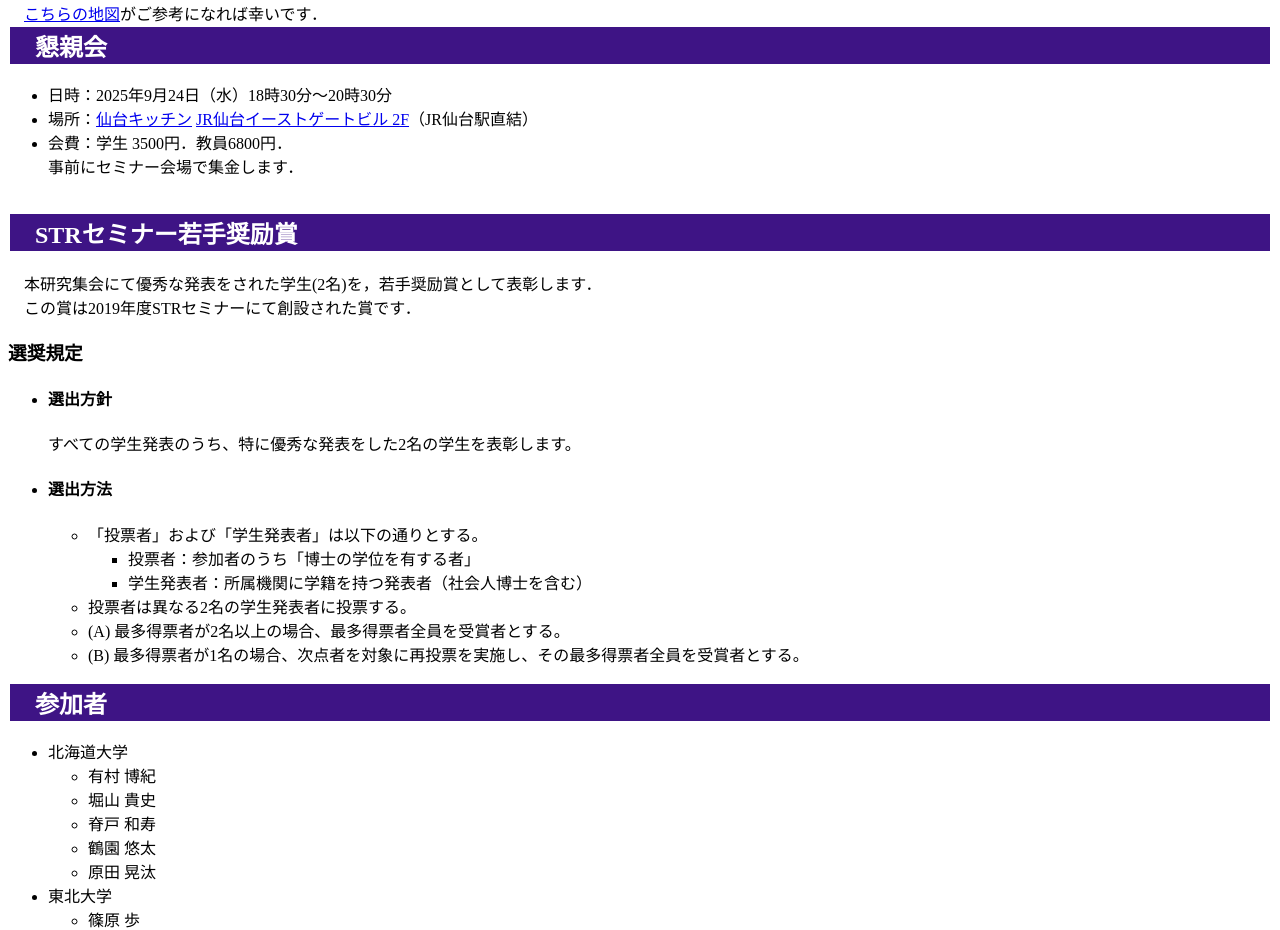
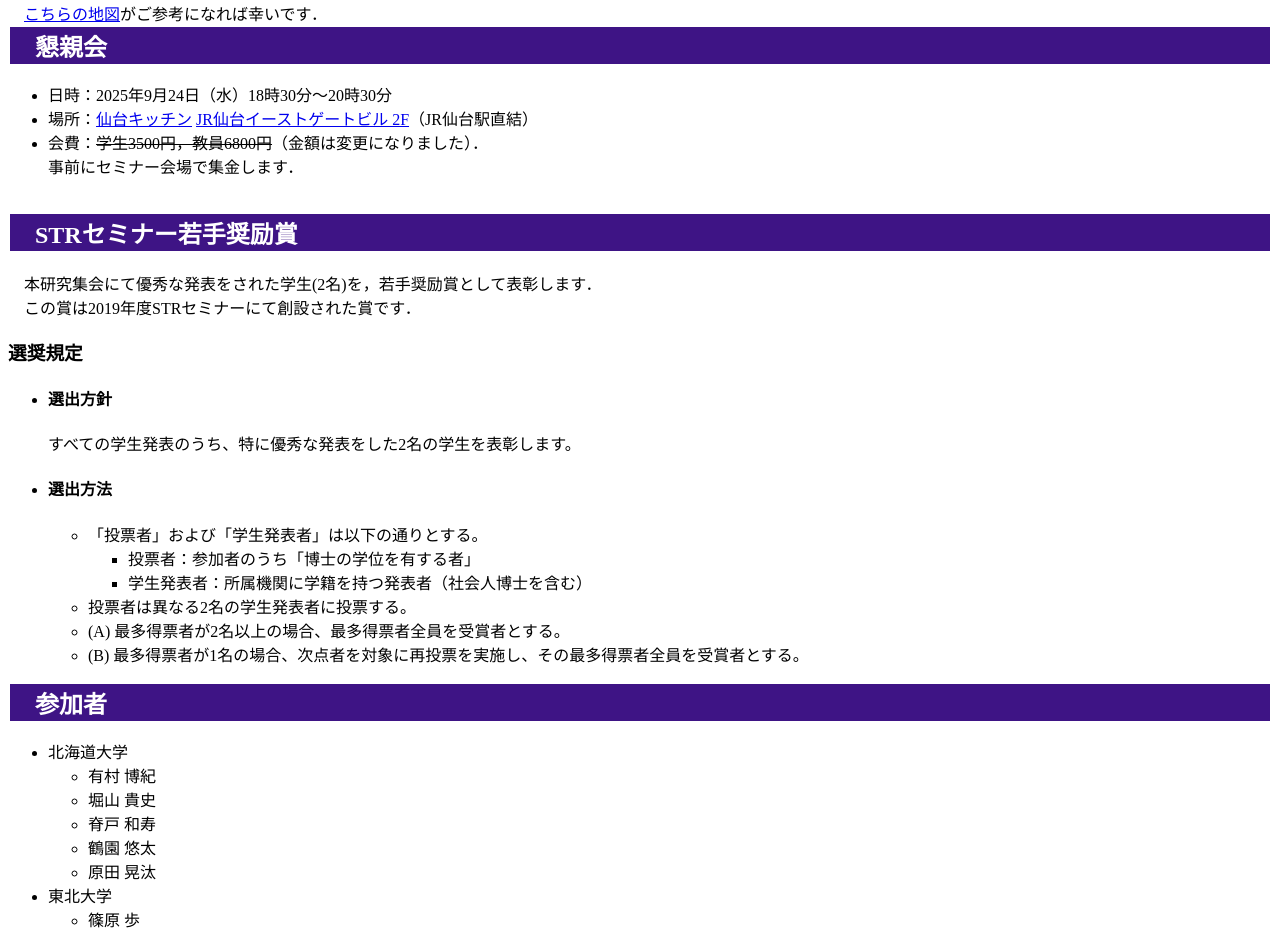
Before and after one commit to str-seminar/str-seminar.github.io, a plain HTML site: page 2025/index.html in a window 1280 px wide. Shown: the part 2740-3670 px from the top of the page. Drawn offline with Linux system fonts and the light colour scheme.

Commit message:
懇親会費

```diff
--- a/2025/index.html
+++ b/2025/index.html
@@ -182,7 +182,7 @@
         <li>日時：2025年9月24日（水）18時30分〜20時30分</li>
         <li>場所：<a href="https://maps.app.goo.gl/hAdX7eQSvVLnf5QP7">仙台キッチン</a> <a href = "https://www.s-pal.jp/sendai/floormap/h2f/">JR仙台イーストゲートビル 2F</a>（JR仙台駅直結）</li>
 <!-- https://maps.app.goo.gl/hAdX7eQSvVLnf5QP7 -->
-        <li>会費：学生 3500円．教員6800円．<br>事前にセミナー会場で集金します．</li>
+        <li>会費：<s>学生3500円，教員6800円</s>（金額は変更になりました）．<br>事前にセミナー会場で集金します．</li>
     </ul>
     <br>
     <table width="100%" id="award">
```
